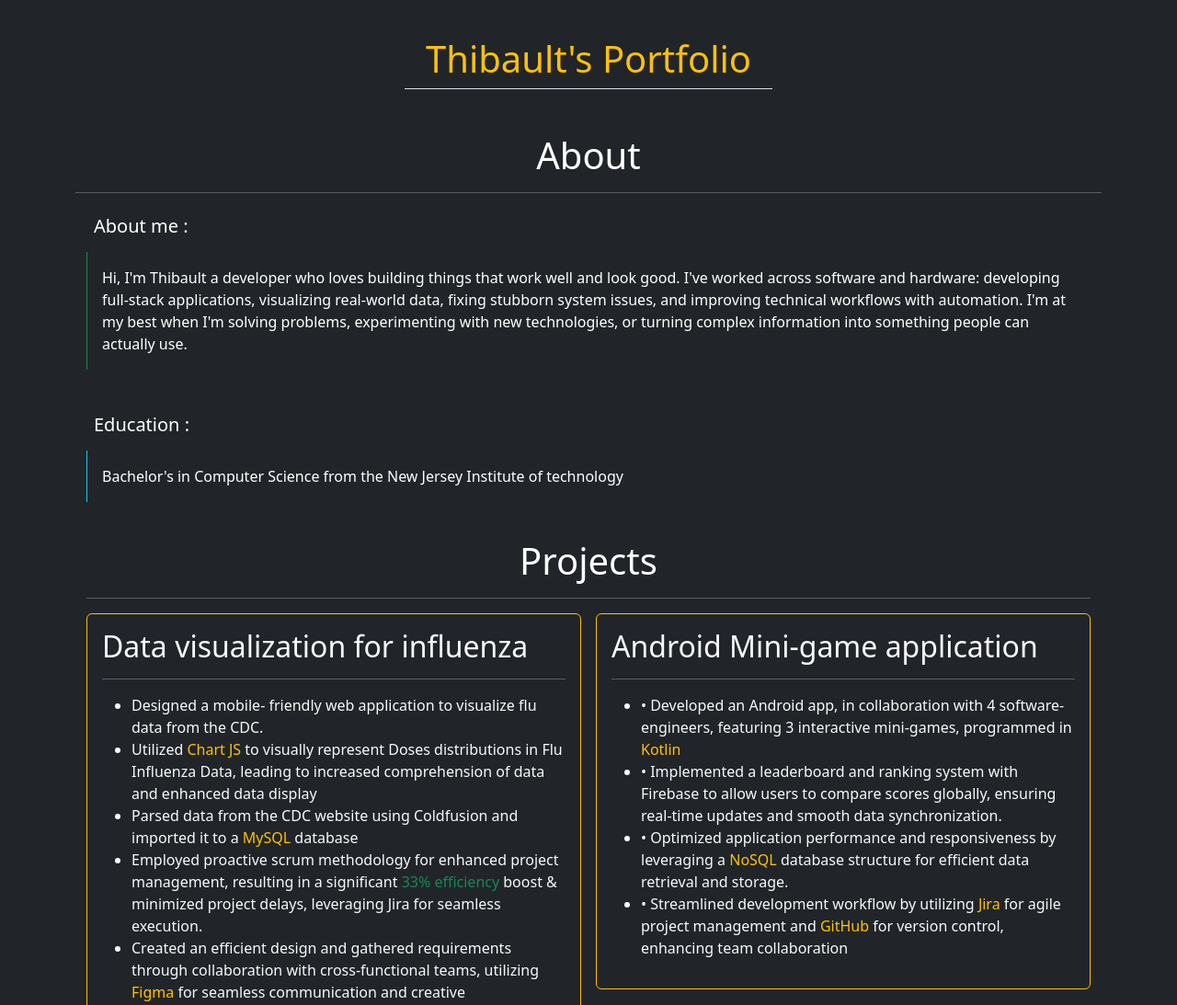
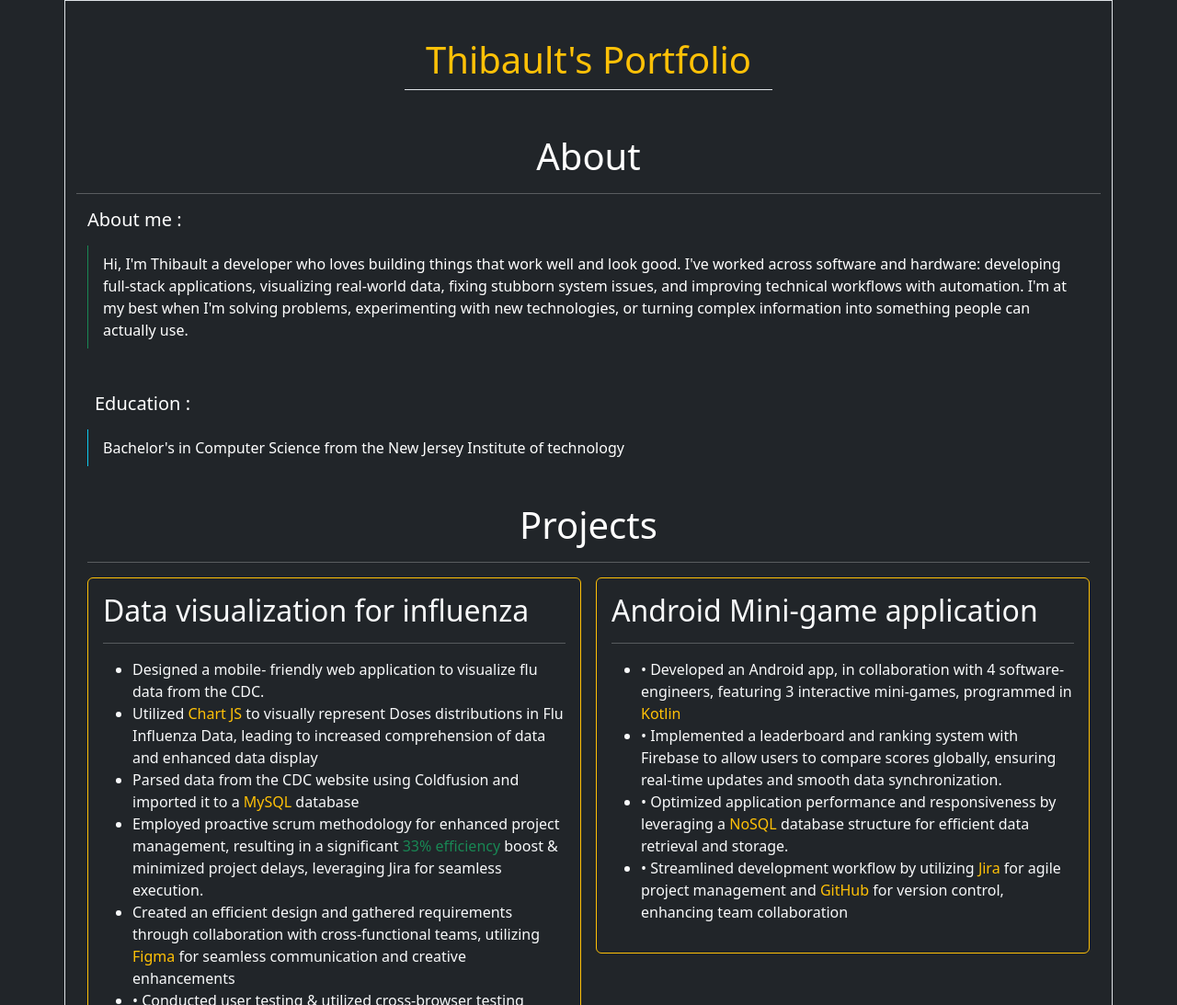
Before and after one commit to thiczd/portfolio-v2, a plain HTML site: page index.html in a window 1280 px wide. Shown: the top 1093 px of the page at 92% size. Drawn offline with nearby package versions, Linux system fonts and the light colour scheme.

Commit message:
fixed container

```diff
--- a/index.html
+++ b/index.html
@@ -10,8 +10,11 @@
     />
   </head>
   <body class="bg-dark text-white">
-    <div class="container">
-      <div class="mx-auto border-bottom" style="width: 400px; margin-top: 5vh">
+    <div class="container-md border">
+      <div
+        class="mx-auto border-bottom w-100"
+        style="max-width: 400px; margin-top: 5vh"
+      >
         <h1 class="text-center text-warning">Thibault's Portfolio</h1>
 
         <h5 class="text-center"></h5>
@@ -25,8 +28,8 @@
 
         <div class="row m-0 bg-dark">
           <div class="col-12 mb-4">
-            <h5 class="p-2">About me :</h5>
-            <p class="p-3 border-start border-success">
+            <h5 class="pb-2">About me :</h5>
+            <p class="ps-3 p-2 border-start border-success">
               Hi, I'm Thibault a developer who loves building things that work
               well and look good. I've worked across software and hardware:
               developing full-stack applications, visualizing real-world data,
@@ -38,7 +41,7 @@
           </div>
           <div class="col-12 mb-4">
             <h5 class="p-2">Education :</h5>
-            <p class="p-3 border-start border-info">
+            <p class="ps-3 p-2 border-start border-info">
               Bachelor's in Computer Science from the New Jersey Institute of
               technology
             </p>
@@ -146,8 +149,8 @@
           </div>
 
           <div class="col-12 mb-4">
-            <h5 class="">Skills :</h5>
-            <div class="p-3 border-start border-primary">
+            <h5 class="pb-1">Skills :</h5>
+            <div class="ps-3 p-2 border-start border-primary">
               <ul class="list-group">
                 <li class="list-group-item bg-dark text-white">
                   Website development
@@ -171,7 +174,7 @@
             </div>
           </div>
           <div class="col-12 mb-4">
-            <h5 class="p-2">Experience :</h5>
+            <h5 class="pb-1">Experience :</h5>
             <ul class="border-start border-danger mb-0">
               <li class="mb-3">
                 Experience with writing script in Python, including small
```
